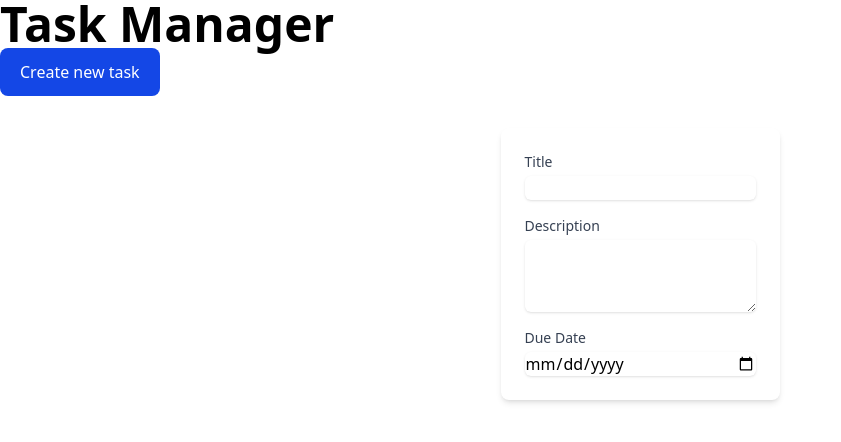
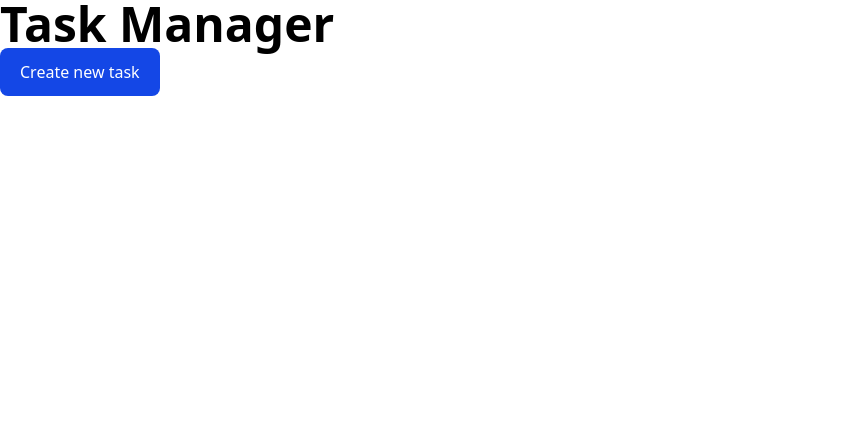
Before and after one commit to kleov-rf/task-management, a Vue app: page / in a window 1280 px wide. Shown: the top 442 px of the page, without its empty margins (0-841 px from the left). Built offline with nearby package versions, Linux system fonts and the light colour scheme.

Commit message:
feat: should not show create task form fields if not clicked on create new task button

```diff
--- /dev/null
+++ b/src/sections/tasks/CreateTaskForm.vue
@@ -0,0 +1,41 @@
+<script setup lang="ts">
+
+</script>
+
+<template>
+  <form class="space-y-4 max-w-lg mx-auto p-6 bg-white rounded-lg shadow-md">
+    <div>
+      <label for="title" class="block text-sm font-medium text-gray-700">Title</label>
+      <input
+          type="text"
+          id="title"
+          name="title"
+          class="mt-1 block w-full rounded-md border-gray-300 shadow-sm focus:border-indigo-500 focus:ring-indigo-500"
+      />
+    </div>
+
+    <div>
+      <label for="description" class="block text-sm font-medium text-gray-700">Description</label>
+      <textarea
+          id="description"
+          name="description"
+          rows="3"
+          class="mt-1 block w-full rounded-md border-gray-300 shadow-sm focus:border-indigo-500 focus:ring-indigo-500"
+      ></textarea>
+    </div>
+
+    <div>
+      <label for="dueDate" class="block text-sm font-medium text-gray-700">Due Date</label>
+      <input
+          type="date"
+          id="dueDate"
+          name="dueDate"
+          class="mt-1 block w-full rounded-md border-gray-300 shadow-sm focus:border-indigo-500 focus:ring-indigo-500"
+      />
+    </div>
+  </form>
+</template>
+
+<style scoped>
+
+</style>
--- a/src/sections/tasks/Tasks.vue
+++ b/src/sections/tasks/Tasks.vue
@@ -1,44 +1,22 @@
 <script setup lang="ts">
+import {ref} from "vue";
+import CreateTaskForm from "./CreateTaskForm.vue";
 
+const isShowingCreateTaskForm = ref(false);
+
+const showCreateTaskForm = () => {
+  isShowingCreateTaskForm.value = true;
+};
 </script>
 
 <template>
   <main class="flex flex-col gap-8">
     <button type="button"
+            @click="showCreateTaskForm"
             class="flex gap-2 items-center w-fit text-white bg-blue-700 hover:bg-blue-800 focus:ring-4 focus:ring-blue-300 font-medium rounded-lg text-base px-5 py-3">
       Create new task
     </button>
-    <form class="space-y-4 max-w-lg mx-auto p-6 bg-white rounded-lg shadow-md">
-      <div>
-        <label for="title" class="block text-sm font-medium text-gray-700">Title</label>
-        <input
-            type="text"
-            id="title"
-            name="title"
-            class="mt-1 block w-full rounded-md border-gray-300 shadow-sm focus:border-indigo-500 focus:ring-indigo-500"
-        />
-      </div>
-
-      <div>
-        <label for="description" class="block text-sm font-medium text-gray-700">Description</label>
-        <textarea
-            id="description"
-            name="description"
-            rows="3"
-            class="mt-1 block w-full rounded-md border-gray-300 shadow-sm focus:border-indigo-500 focus:ring-indigo-500"
-        ></textarea>
-      </div>
-
-      <div>
-        <label for="dueDate" class="block text-sm font-medium text-gray-700">Due Date</label>
-        <input
-            type="date"
-            id="dueDate"
-            name="dueDate"
-            class="mt-1 block w-full rounded-md border-gray-300 shadow-sm focus:border-indigo-500 focus:ring-indigo-500"
-        />
-      </div>
-    </form>
+    <CreateTaskForm v-if="isShowingCreateTaskForm"/>
   </main>
 </template>
 
```
